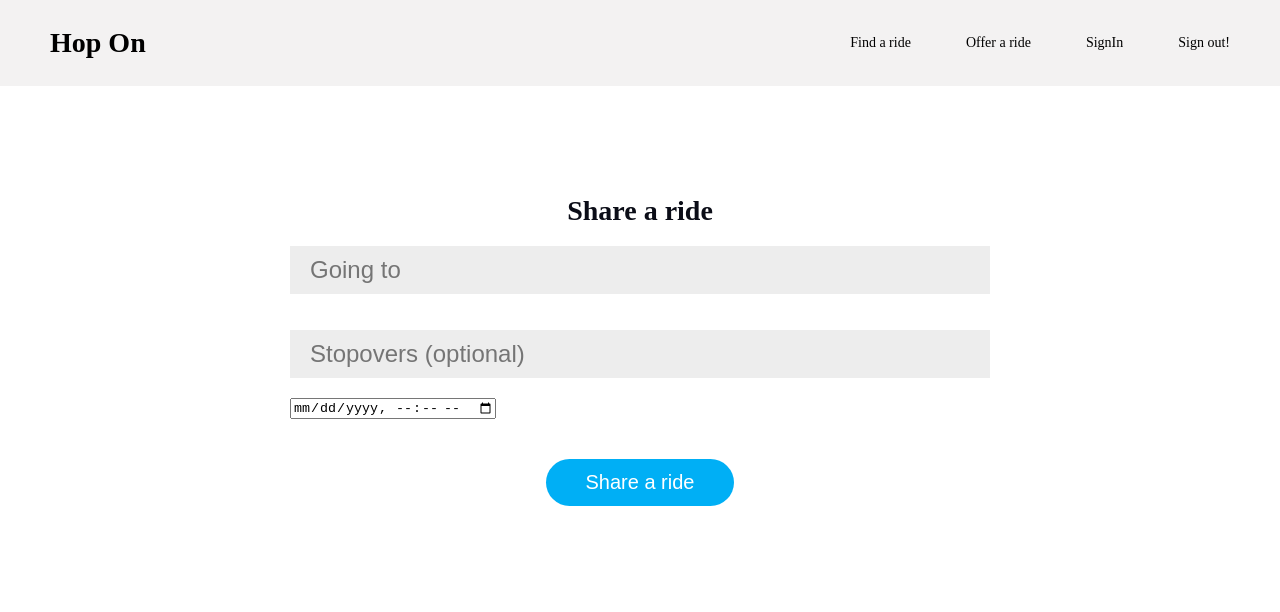
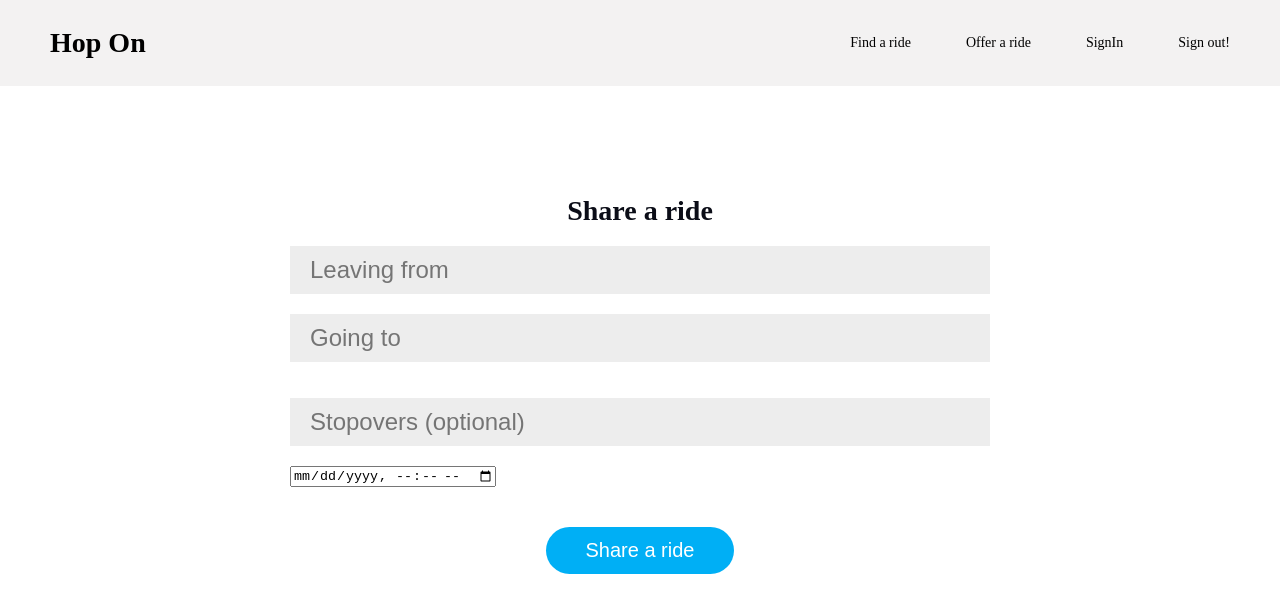
Before and after one commit to varunprabhakaran22/Hop-On, a React (Create React App) app in the folder public/: page /search/a/ride in a window 1280 px wide. Shown: the top 612 px of the page. Built offline with nearby package versions, Linux system fonts and the light colour scheme.

Commit message:
adding the button

```diff
--- a/public/src/component/ShareRide.js
+++ b/public/src/component/ShareRide.js
@@ -48,7 +48,13 @@ class ShareRide extends Component{
                     <div className="">
                         <form className="form">
 
-
+                         <input type="text"
+                                className="frmField"
+                                placeholder="Leaving from"
+                                name = "source"
+                                value={this.state.source}
+                                onChange = {event => this.handleChange(event)}
+                            />
                             <input type="text"
                                 className="frmField"
                                 placeholder="Going to"
```
